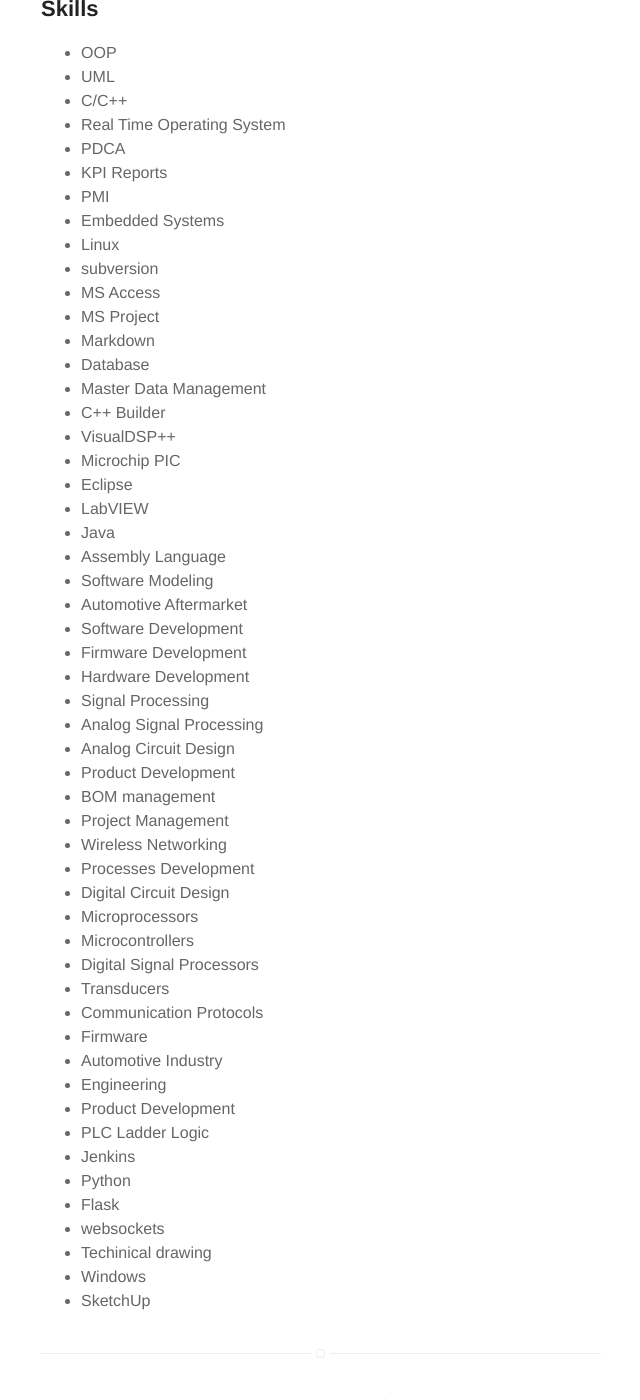
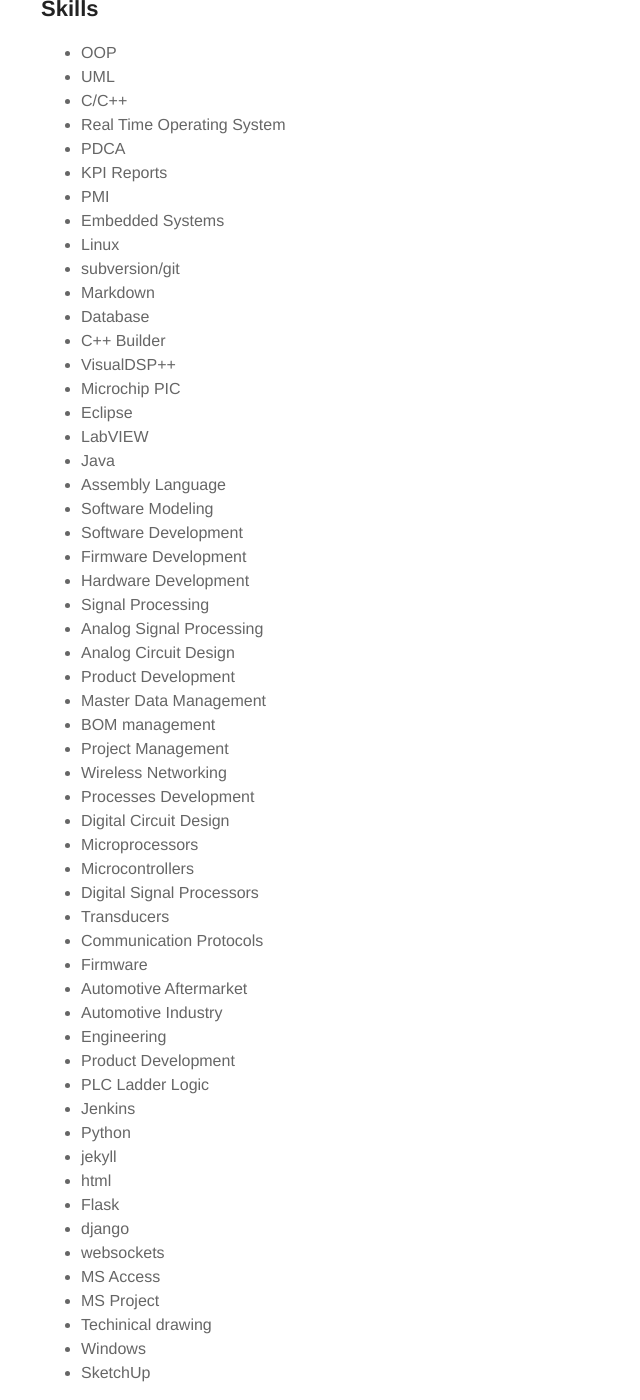
Before and after one commit to JeffeApAlves/jeffeapalves.github.io, a Jekyll site: the page built from about.md, in a window 1280 px wide and 1400 px high, scrolled down 746 px. Shown: the whole window, without its empty margins (319-959 px from the left). Built offline with Jekyll 4.4.1, drawn with Linux system fonts in a browser that asks for light colours.

Commit message:
update skills

```diff
--- a/about.md
+++ b/about.md
@@ -27,12 +27,9 @@ and multicultural development environments.
 * PMI
 * Embedded Systems
 * Linux
-* subversion
-* MS Access
-* MS Project
+* subversion/git
 * Markdown
 * Database
-* Master Data Management
 * C++ Builder
 * VisualDSP++
 * Microchip PIC
@@ -60,14 +57,20 @@ and multicultural development environments.
 * Transducers
 * Communication Protocols
 * Firmware
+* Automotive Aftermarket
 * Automotive Industry
 * Engineering
 * Product Development
 * PLC Ladder Logic
 * Jenkins
 * Python
+* jekyll
+* html
 * Flask
+* django
 * websockets
+* MS Access
+* MS Project
 * Techinical drawing
 * Windows
 * SketchUp
```
Also changed, not shown: other parts of about.md (+1 -1 lines).
